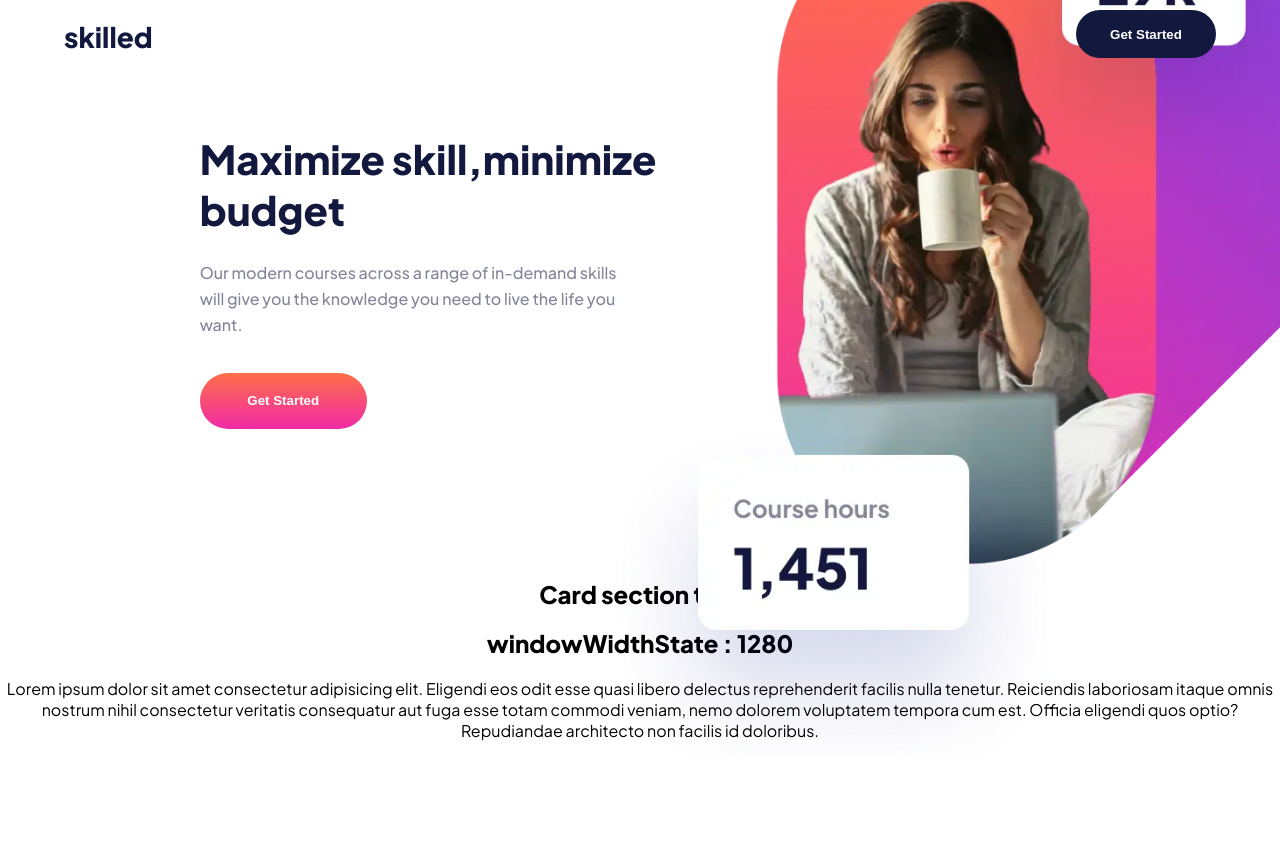
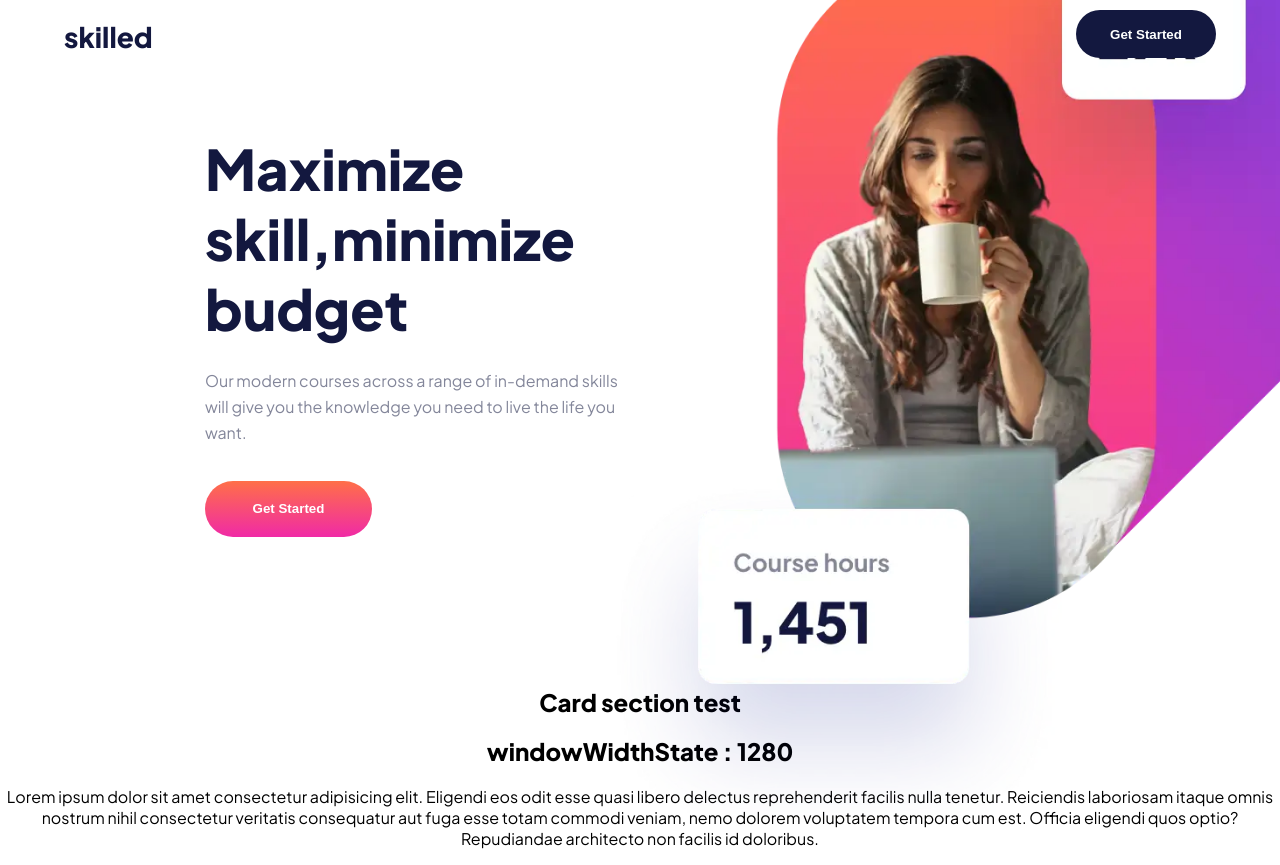
Before and after one commit to PiriyaLapa/Skilled-e-learning-landing-page, a React (Create React App) app: page / in a window 1280 px wide. Before the commit the page ends 800 px from the top, so only its background shows below. Built offline with nearby package versions, Linux system fonts and the light colour scheme.

Commit message:
update and try to deploy

```diff
--- a/src/components/Buttons/styles.ts
+++ b/src/components/Buttons/styles.ts
@@ -13,6 +13,7 @@ export const StyledPrimaryBtn = styled.button<{
     transition: 0.4s;
     border:none;
   }
+  z-index:1;
 
   @media screen and (min-width: 375px) {
     background: ${(props) => props.color};
@@ -31,5 +32,14 @@ export const StyledPrimaryBtn = styled.button<{
   @media screen and (min-width:768px){
     margin: 10px 0px 10px 0;
     z-index:1
+    font-size:16px;
+  }
+
+  @media screen and (min-width:1440px){
+    font-size:18px;
+    margin: 22px 0px 22px 0px;
+    width:167px;
+    height:56px;
+
   }
 `;
--- a/src/components/HeadContent/styles.ts
+++ b/src/components/HeadContent/styles.ts
@@ -4,7 +4,7 @@ import { theme } from "../../utilities";
 export const StyledHeadContent = styled.div<{ theme: typeof theme }>`
   font-size: 1rem;
   font-style: normal;
-  font-weight: 500;
+  font-weight: 400;
   line-height: 1.625rem;
   color: ${(props) => props.theme.thirdColor};
   text-align: left;
@@ -15,6 +15,13 @@ export const StyledHeadContent = styled.div<{ theme: typeof theme }>`
     width:50%;
     margin:0;
     padding:0;
+  font-weight: 400;
 
   }
+
+  Desktop screen and (min-width:1440px){
+    font-size:1.125rem;
+
+  }
+
 `;
--- a/src/components/HeadLine/styles.ts
+++ b/src/components/HeadLine/styles.ts
@@ -3,22 +3,28 @@ import { theme } from "../../utilities";
 
 export const StyledHeadLine = styled.span<{ theme: typeof theme }>`
   color: ${(props) => props.theme.secondColor};
+  font-size: 40px;
+  font-style: normal;
+  font-weight: 800;
+  line-height: normal;
 
   // Moblie screen
   @media screen and (min-width: 375px) {
     font-size: 40px;
-    font-style: normal;
-    font-weight: 800;
-    line-height: normal;
     display: block;
     text-align: left;
     padding: 25px 22px;
   }
 
   // Tablap screen
-  @media screen and (min-width:768px){
-    width:62%;
+  @media screen and (min-width: 768px) {
+    font-size: 56px;
+    width: 62%;
     margin: 0;
-    padding:0;
+    padding: 0;
+  }
+
+  @median screen and (min-width:1440px) {
+    font-size: 56px;
   }
 `;
--- a/src/components/Logos/styles.ts
+++ b/src/components/Logos/styles.ts
@@ -1,13 +1,34 @@
 import styled from "styled-components";
-import {theme} from '../../utilities';
+import { theme } from "../../utilities";
 
 // StyleLogo
-export const StyledLogo = styled.h1<{theme:typeof theme}>`
+export const StyledLogo = styled.h1<{ theme: typeof theme }>`
   font-size: 28px;
   font-style: normall;
   font-weight: 800;
   line-height: normall;
   text-align: center;
   display: relative;
-  color:${(props) => props.theme.secondColor};
+  color: ${(props) => props.theme.secondColor};
+
+  // Mobile screen size
+  @media screen and(min-375) {
+    font-size: 28px;
+    font-style: normall;
+    font-weight: 800;
+    line-height: normall;
+    text-align: center;
+    display: relative;
+    color: ${(props) => props.theme.secondColor};
+  }
+
+  // Tablet screen size
+  @median screen and (min-width:768px) {
+    font-size: 28px;
+  }
+
+  // Desktop screen size
+  @media screen and (min-width:1440px){
+    font-size:36px;
+  }
 `;
--- a/src/components/figure/styles.ts
+++ b/src/components/figure/styles.ts
@@ -150,6 +150,8 @@ export const OvalB = styled.div<{ color: string }>`
 `;
 
 export const StyledTabletHero2 = styled.img`
+
+  // Mobile screen size
   @media screen and (min-width: 768px) {
     width: 95%;
     height: auto;
@@ -157,4 +159,18 @@ export const StyledTabletHero2 = styled.img`
     top: 50%;
     left: 50%;
     transform: translate(-3%, -68%);
+
+    // Desktop screen size
+    @media screen and (min-width:1440px){
+      // width:80%;
+      // position:relative;
+      // top:50%;
+      // left:50%;
+      // transform:translate(-30%,-30%);
+
+      width:70%;
+      top:60%;
+      left:60%;
+
+    }
   }`;
--- a/src/pages/LandingPage/sections/Hero.tsx
+++ b/src/pages/LandingPage/sections/Hero.tsx
@@ -10,6 +10,7 @@ import mobileImg from "../../../assets/meterial/hero-mobile/heroImg.png";
 import MobileHero from "../../../components/figure/MobileHero/MobileHero";
 import { stateProps } from "../interface";
 import tablImgWebs from "../../../assets/image-hero-tablet@2x.webp";
+import desktopImgWebs from '../../../assets/image-hero-desktop@2x.webp';
 import TabletHero2 from "../../../components/figure/TabletHero/TabletHero2";
 
 export default class Hero extends Component<stateProps> {
@@ -17,7 +18,6 @@ export default class Hero extends Component<stateProps> {
     const { headLine, paraContent, btnContent } = HeaderContent;
     const btnColor = theme.sventhColor;
     const hoverColor = theme.fistColor;
-    const hoverfifthColor = theme.fifthColor;
     const { windowWidthState } = this.props;
     const tabletScreenSize = 768;
     const mobileScreenSize = 375;
@@ -58,7 +58,7 @@ export default class Hero extends Component<stateProps> {
 const bgColor = theme.sventhColor;
 const renderHeroComponent = (windowWidth: number, tabletScreenSize: number) => {
   return windowWidth >= tabletScreenSize ? (
-    <TabletHero2 urlImg={tablImgWebs} />
+    <TabletHero2 urlImg={windowWidth >= 1440? desktopImgWebs: tablImgWebs} />
   ) : (
     <MobileHero urlImg={mobileImg} color={bgColor} />
   );
--- a/src/pages/LandingPage/sections/styles.ts
+++ b/src/pages/LandingPage/sections/styles.ts
@@ -41,9 +41,11 @@ export const ContentBox = styled.div`
     gap: 25px;
   }
 
-  /* Desktop screen size */ @media screen and (min-width: 1440px) {
+  /* Desktop screen size */
+  @media screen and (min-width: 1440px) {
     display: flex;
     flex-direction: column;
+    padding:38px;
   }
 `;
 export const StyledTabletImg = styled.img<{ urlImg: string }>`
--- a/src/pages/LandingPage/styles.ts
+++ b/src/pages/LandingPage/styles.ts
@@ -4,9 +4,20 @@ import styled from "styled-components";
 export const StyledLandingPage = styled.div`
     position:relative;
     overflow:hidden;
+
+    // Mobile screen size
     @media screen and (min-width:375px){
+        max-height:2615px;
+    };
 
+    // Tablet screen size
+    @media screen and (min-width:768px){
+        max-height:1760px
+    };
+
+    // Desktop screen size
+    @media screen and (min-width:1440px){
+        max-height:1845px;
     }
 
-
 `;
```
